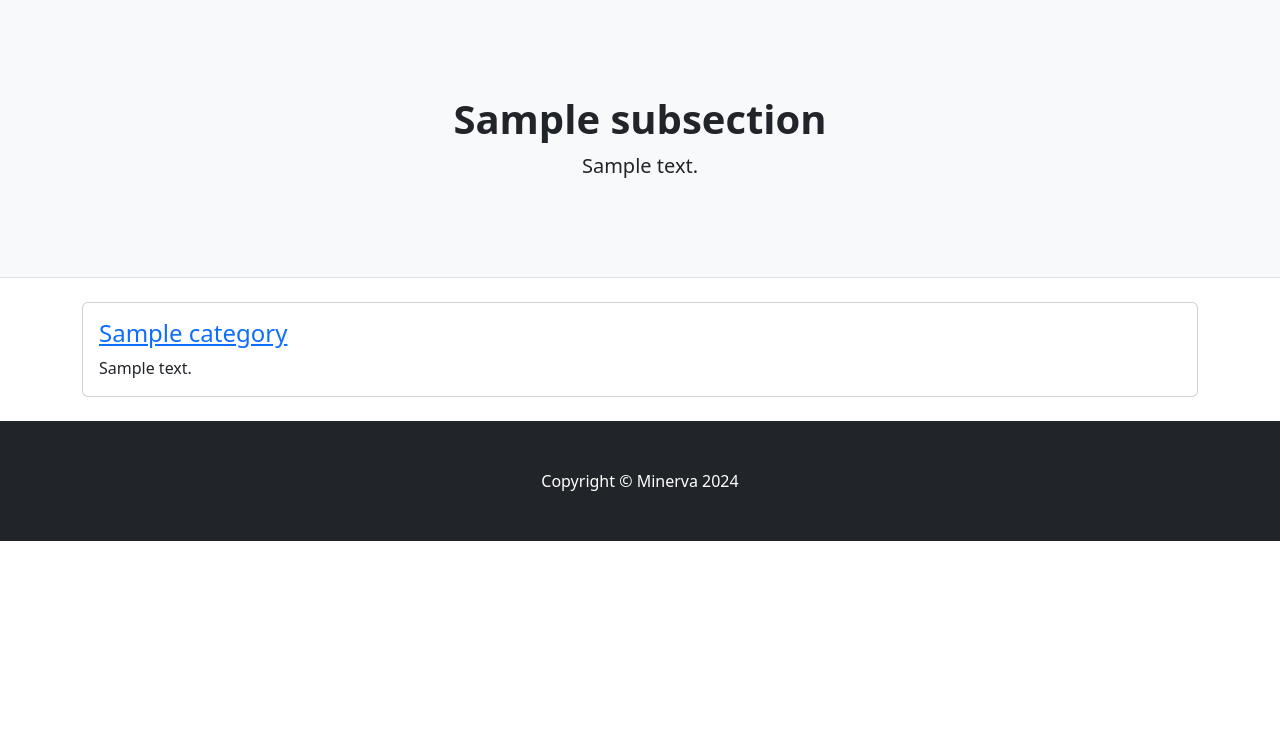
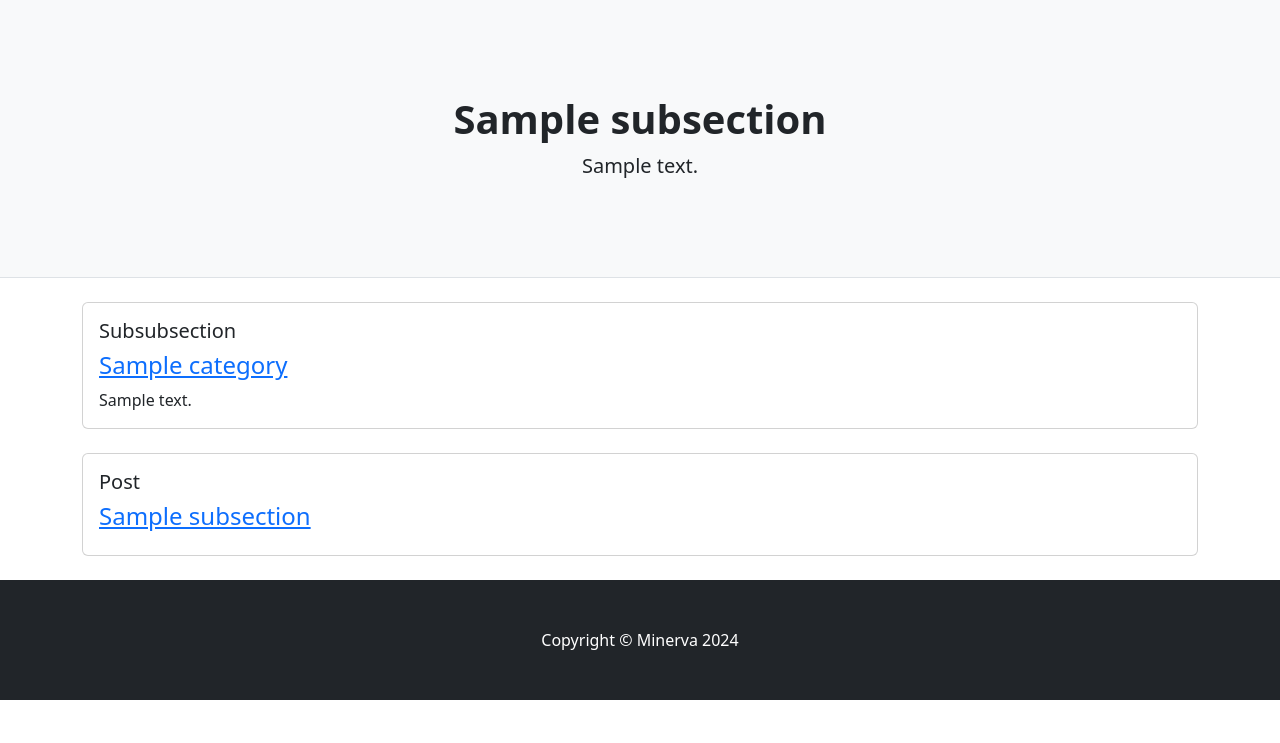
Before and after one commit to alessio-russo/Minerva, a Flask app: template templates/subsection.html in a window 1280 px wide. Shown: the part 57-800 px from the top of the page. Run offline with Flask 3, Linux system fonts and the light colour scheme; the template is opened without the code that fills it: most values are stand-ins (such as "Sample title", 1, 10 or a date in 2020); some libraries are stand-ins or nearby versions.

Commit message:
subsections upd

```diff
--- a/app.py
+++ b/app.py
@@ -22,6 +22,7 @@ def section(sec):
 def section_post(sec, post):
     return render_template('post.html')
 
+
 @app.route('/<sec>/<subsec>')
 def subsection(sec, subsec):
     return render_template('subsection.html', structure=structure, section=sec, subsection=subsec)
--- a/templates/subsection.html
+++ b/templates/subsection.html
@@ -53,8 +53,18 @@
                             {% for subsubsection in structure[subsection]['dir'] %}
                             <div class="card mb-4">
                                 <div class="card-body">
+                                    <h5>Subsubsection</h5>
                                     <h2 class="card-title h4"><a href="/{{section}}/{{subsection}}/{{subsubsection.replace(' ', '_').lower()}}">{{subsubsection.replace('_', ' ').capitalize()}}</a></h2>
                                     <p class="card-text">{{structure[subsubsection]['description']}}</p>
+                                </div>
+                            </div>
+                            {% endfor %}
+
+                            {% for subsection in structure[section]['files'] %}
+                            <div class="card mb-4">
+                                <div class="card-body">
+                                    <h5>Post</h5>
+                                    <h2 class="card-title h4"><a href="/{{section}}/article/{{subsection.replace(' ', '-').replace('.md', '').lower()}}">{{subsection.replace('_', ' ').replace('.md', '').capitalize()}}</a></h2>
                                 </div>
                             </div>
                             {% endfor %}
```
